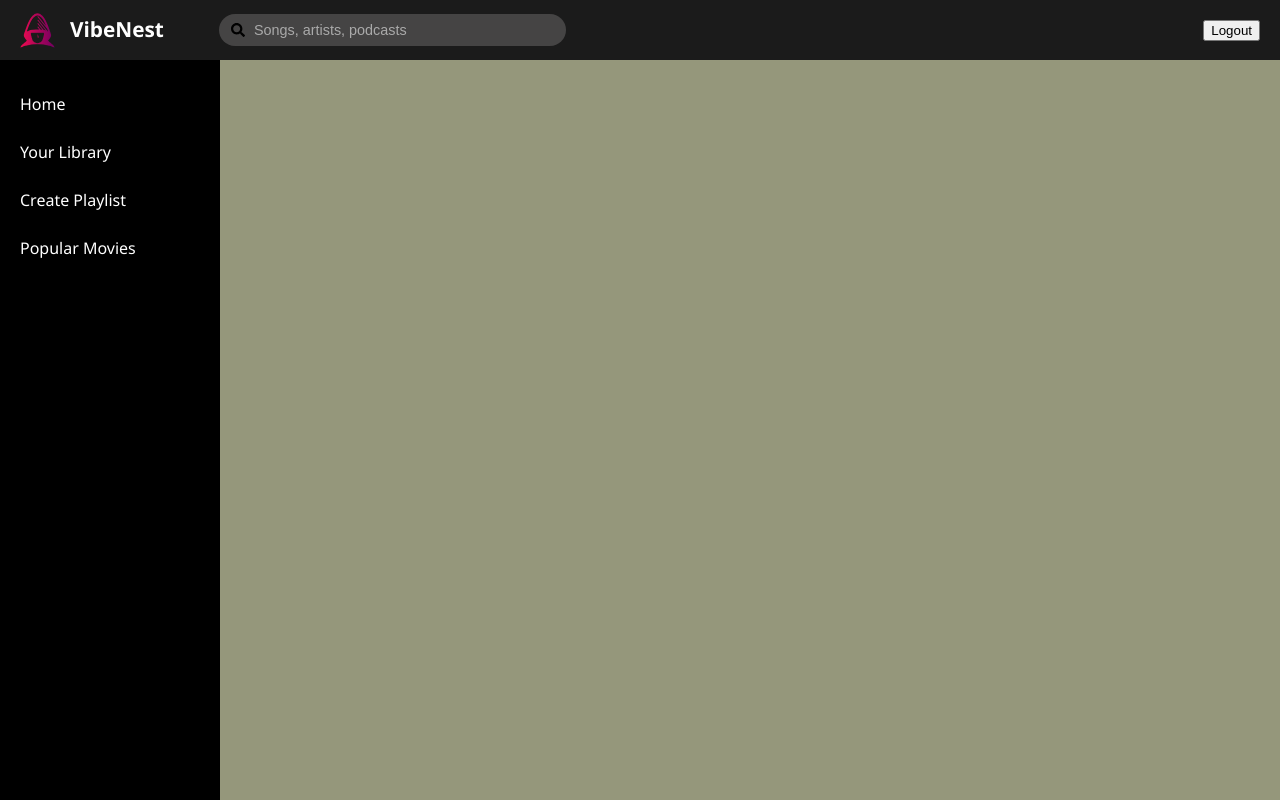
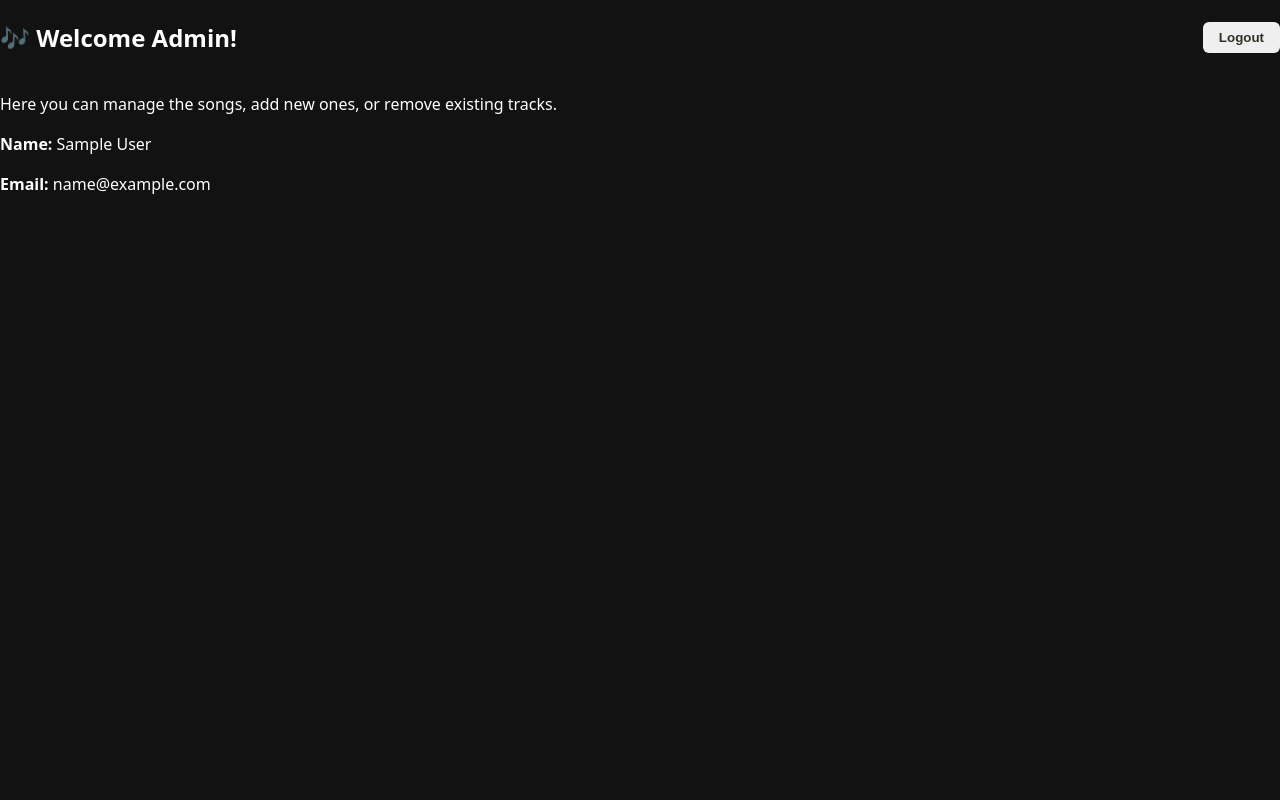
Before and after one commit to MuthakaniVedasahithi/MusicApp-frontend, a React (Vite) app: page /admin in a window 1280 px wide. Built offline with nearby package versions, Linux system fonts and the light colour scheme; sample sign-in values are in the browser's storage.

Commit message:
adding adminpage

```diff
--- a/src/App.jsx
+++ b/src/App.jsx
@@ -9,13 +9,21 @@ import MovieDetail from "./components/MovieDetail";
 import SongDetail from "./components/SongDetail";
 import ArtistDetail from "./components/ArtistDetail";
 import LoginPage from "./components/Login";
-import SignupForm from "./components/SignupForm"; // ✅ Add this import
-import { BrowserRouter, Routes, Route, Navigate } from "react-router-dom";
+import SignupForm from "./components/SignupForm";
 import CreatePlaylist from "./components/CreatePlaylist";
 import YourLibrary from "./components/YourLibrary";
-const ProtectedRoute = ({ children }) => {
+import AdminPage from "./components/AdminPage"; // ✅ NEW import
+import { BrowserRouter, Routes, Route, Navigate } from "react-router-dom";
+
+// ✅ Updated ProtectedRoute with role-based access
+const ProtectedRoute = ({ children, adminOnly = false }) => {
   const user = localStorage.getItem("user");
-  return user ? children : <Navigate to="/login" replace />;
+  const role = localStorage.getItem("role");
+
+  if (!user) return <Navigate to="/login" replace />;
+  if (adminOnly && role !== "admin") return <Navigate to="/home" replace />;
+
+  return children;
 };
 
 const App = () => {
@@ -25,6 +33,16 @@ const App = () => {
         {/* Public routes */}
         <Route path="/login" element={<LoginPage />} />
         <Route path="/signup" element={<SignupForm />} />
+
+        {/* ✅ Admin route */}
+        <Route
+          path="/admin"
+          element={
+            <ProtectedRoute adminOnly>
+              <AdminPage />
+            </ProtectedRoute>
+          }
+        />
 
         {/* Protected app routes */}
         <Route
@@ -71,8 +89,12 @@ const App = () => {
                         element={<MovieDetail />}
                       />
                       <Route path="/artists/:id" element={<ArtistDetail />} />
-                       <Route path="/create-playlist" element={<CreatePlaylist />} />
-              <Route path="/library" element={<YourLibrary />} />
+                      <Route
+                        path="/create-playlist"
+                        element={<CreatePlaylist />}
+                      />
+                      <Route path="/library" element={<YourLibrary />} />
+
                       {/* Song detail */}
                       <Route path="/songs/:songId" element={<SongDetail />} />
                     </Routes>
--- /dev/null
+++ b/src/components/AdminPage.css
@@ -0,0 +1,19 @@
+.admin-header {
+  display: flex;
+  justify-content: space-between;
+  align-items: center;
+}
+
+.logout-btn {
+  color: rgb(48, 48, 38);
+  border: none;
+  padding: 8px 16px;
+  border-radius: 6px;
+  cursor: pointer;
+  font-weight: 600;
+  transition: background 0.3s;
+}
+
+.logout-btn:hover {
+  background-color: #e04345;
+}
--- /dev/null
+++ b/src/components/AdminPage.jsx
@@ -0,0 +1,35 @@
+import React from "react";
+import { useNavigate } from "react-router-dom";
+import "./AdminPage.css";
+
+export default function AdminPage() {
+  const navigate = useNavigate();
+  const adminData = JSON.parse(localStorage.getItem("user")) || {};
+
+  const handleLogout = () => {
+
+    localStorage.removeItem("user");
+    localStorage.removeItem("role");
+
+
+    navigate("/login");
+  };
+
+  return (
+    <div className="admin-container">
+      <div className="admin-header">
+        <h2>🎶 Welcome Admin!</h2>
+        <button className="logout-btn" onClick={handleLogout}>
+          Logout
+        </button>
+      </div>
+
+      <p>Here you can manage the songs, add new ones, or remove existing tracks.</p>
+
+      <div className="admin-info">
+        <p><strong>Name:</strong> {adminData.name || "Admin"}</p>
+        <p><strong>Email:</strong> {adminData.email || "Not available"}</p>
+      </div>
+    </div>
+  );
+}
--- a/src/components/Login.jsx
+++ b/src/components/Login.jsx
@@ -30,7 +30,12 @@ export default function LoginPage() {
         localStorage.setItem("user", JSON.stringify(res.data));
         localStorage.setItem("role", role);
 
-        navigate("/home");
+        // ✅ Redirect based on role
+        if (role === "admin") {
+          navigate("/admin");
+        } else {
+          navigate("/home");
+        }
       } else {
         setMessage("Invalid credentials");
       }
@@ -76,7 +81,6 @@ export default function LoginPage() {
           <button type="submit">Login</button>
         </form>
 
-        {/* ✅ Signup button */}
         <button
           type="button"
           className="signup-btn"
```
